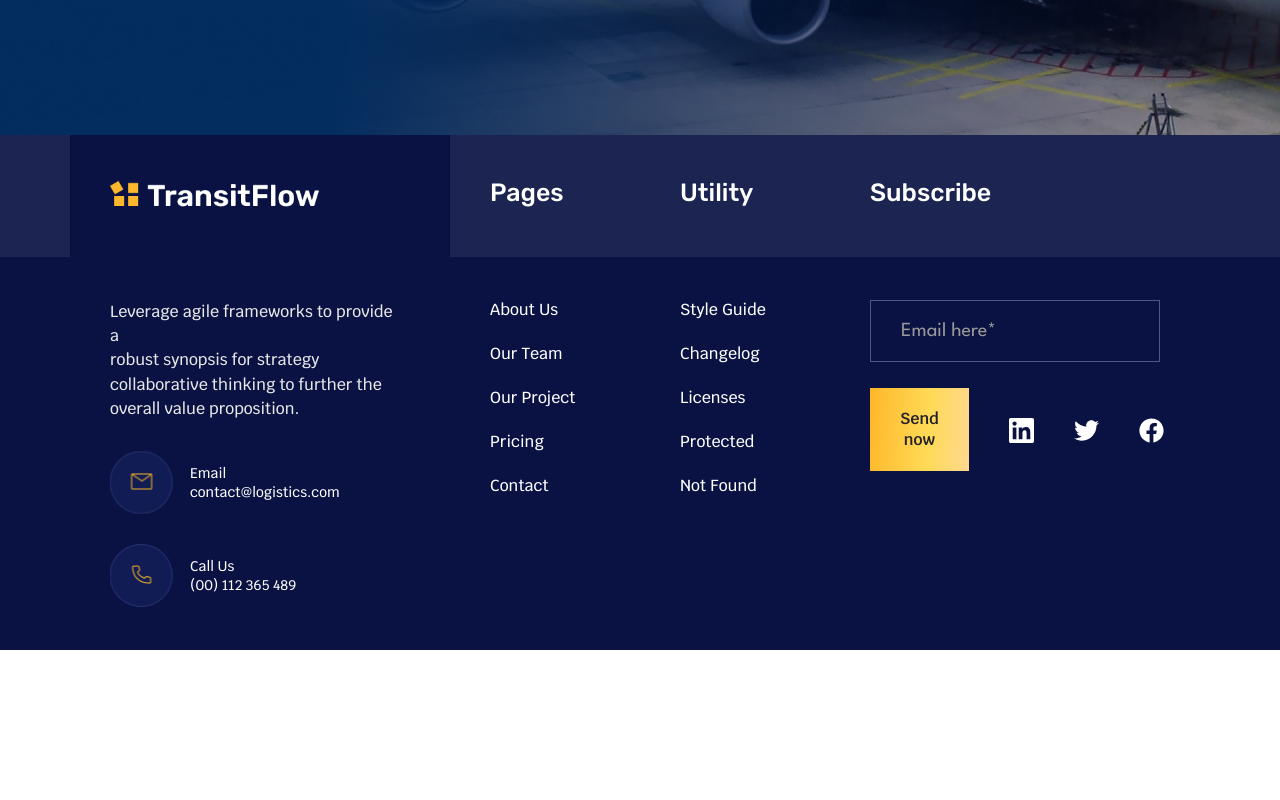
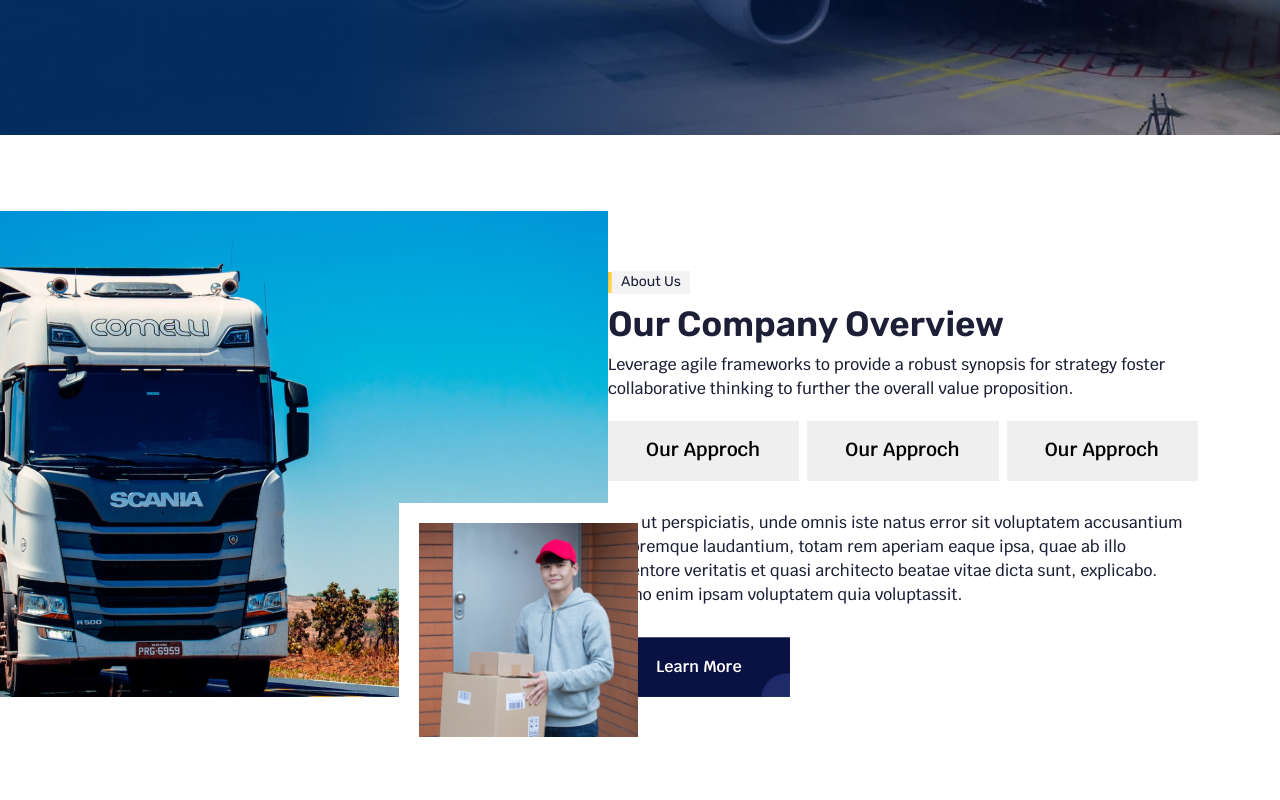
Before and after one commit to E-gap/transit-flow-site, a React (Create React App) app: page / in a window 1280 px wide. Shown: the part 520-1320 px from the top of the page. Before the commit the page ends 1170 px from the top, so only its background shows below. Built offline with nearby package versions, Linux system fonts and the light colour scheme.

Commit message:
aboutUsAboutUs complete

```diff
--- /dev/null
+++ b/src/components/AboutUsAboutUs/AboutUsAboutUs.jsx
@@ -0,0 +1,58 @@
+import css from "./AboutUsAboutUs.module.css";
+import Container from "react-bootstrap/Container";
+import LittleText from "../LittleText/LittleText";
+import ButtonUser from "../ButtonUser/ButtonUser";
+import photo_track from "../../images/aboutUsAboutAs/photo_track.jpg";
+import photo_man from "../../images/aboutUsAboutAs/photo_man.jpg";
+
+const AboutUsAboutUs = () => {
+  return (
+    <>
+      <section className={css.aboutUsAboutUs}>
+        <Container>
+          <div className={css.allPartSection}>
+            <div className={css.aboutUs_div_photo}>
+              <img src={photo_track} alt="track" width="726px" />
+              <img
+                src={photo_man}
+                alt="man"
+                width="239px"
+                className={css.absolute}
+              />
+            </div>
+            <div className={css.aboutUs_div_text}>
+              <LittleText text="About Us" view="light" />
+              <h2>Our Company Overview</h2>
+              <p className={`${css.aboutUs_text} ${css.text_1}`}>
+                Leverage agile frameworks to provide a robust synopsis for
+                strategy foster collaborative thinking to further the overall
+                value proposition.
+              </p>
+              <ul className={css.aboutUs_buttons_list}>
+                <li>
+                  <button>Our Approch</button>
+                </li>
+                <li>
+                  <button>Our Approch</button>
+                </li>
+                <li>
+                  <button>Our Approch</button>
+                </li>
+              </ul>
+              <p className={`${css.aboutUs_text} ${css.text_2}`}>
+                Sed ut perspiciatis, unde omnis iste natus error sit voluptatem
+                accusantium doloremque laudantium, totam rem aperiam eaque ipsa,
+                quae ab illo inventore veritatis et quasi architecto beatae
+                vitae dicta sunt, explicabo. Nemo enim ipsam voluptatem quia
+                voluptassit.
+              </p>
+              <ButtonUser text="Learn More" view="dark" />
+            </div>
+          </div>
+        </Container>
+      </section>
+    </>
+  );
+};
+
+export default AboutUsAboutUs;
--- /dev/null
+++ b/src/components/AboutUsAboutUs/AboutUsAboutUs.module.css
@@ -0,0 +1,64 @@
+.aboutUsAboutUs {
+  padding-top: 143px;
+  padding-bottom: 143px;
+}
+
+.allPartSection {
+  height: 419px;
+  color: rgba(28, 31, 53, 1);
+  display: flex;
+  align-items: flex-end;
+}
+
+.aboutUs_div_text {
+  width: 604px;
+}
+
+.aboutUs_text {
+  font-family: "Krub", sans-serif;
+  font-size: 16px;
+  font-weight: 500;
+  line-height: 1.5;
+}
+
+.text_1 {
+  margin-bottom: 20px;
+}
+
+.aboutUs_buttons_list {
+  margin-bottom: 30px;
+  display: flex;
+  justify-content: space-between;
+}
+
+.aboutUs_buttons_list button {
+  font-family: "Krub", sans-serif;
+  font-size: 19px;
+  font-weight: 600;
+  line-height: 1.526;
+  padding: 15px 39px 16px 38px;
+}
+
+.aboutUs_buttons_list button:hover,
+.aboutUs_buttons_list button:focus {
+  color: white;
+  background-color: rgba(255, 184, 43, 1);
+}
+
+.text_2 {
+  margin-bottom: 30px;
+}
+
+.aboutUs_div_photo {
+  position: relative;
+  margin-left: -200px;
+  margin-right: auto;
+}
+
+.absolute {
+  position: absolute;
+  border-left: 20px solid white;
+  border-top: 20px solid white;
+  bottom: -40px;
+  right: -30px;
+}
--- a/src/pages/AboutUsPage/AboutUsPage.jsx
+++ b/src/pages/AboutUsPage/AboutUsPage.jsx
@@ -1,16 +1,11 @@
 import AboutUsMain from "../../components/AboutUsMain/AboutUsMain";
-/* import AboutUsWeDo from "../../components/AboutUsWeDo/AboutUsWeDo";
-import AboutUsWhyUs from "../../components/AboutUsWhyUs/AboutUsWhyUs";
-import AboutUsTestimonial from "../../components/AboutUsTestimonial/AboutUsTestimonial";
-import AboutUsWhyChoose from "../../components/AboutUsWhyChoose/AboutUsWhyChoose";
-import AboutUsTeam from "../../components/AboutUsTeam/AboutUsTeam";
-import AboutUsContact from "../../components/AboutUsContact/AboutUsContact";
-import AboutUsBlog from "../../components/AboutUsBlog/AboutUsBlog"; */
+import AboutUsAboutUs from "../../components/AboutUsAboutUs/AboutUsAboutUs";
 
 const AboutUsPage = () => {
   return (
     <>
       <AboutUsMain />
+      <AboutUsAboutUs />
     </>
   );
 };
```
Also changed, not shown: src/images/aboutUsAboutAs/photo_man.jpg (added), src/images/aboutUsAboutAs/photo_track.jpg (added).
